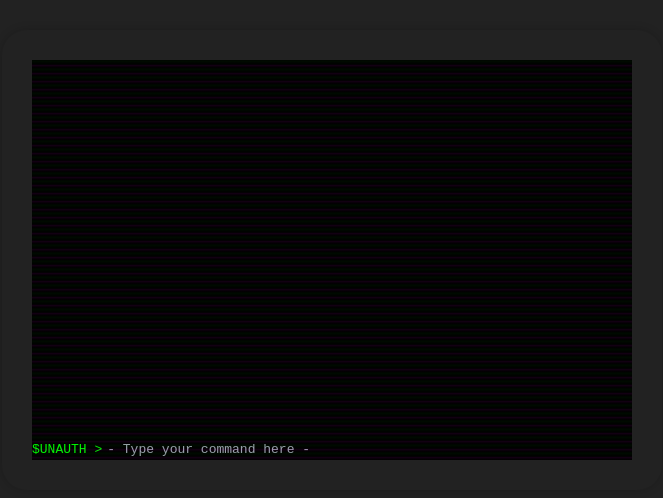
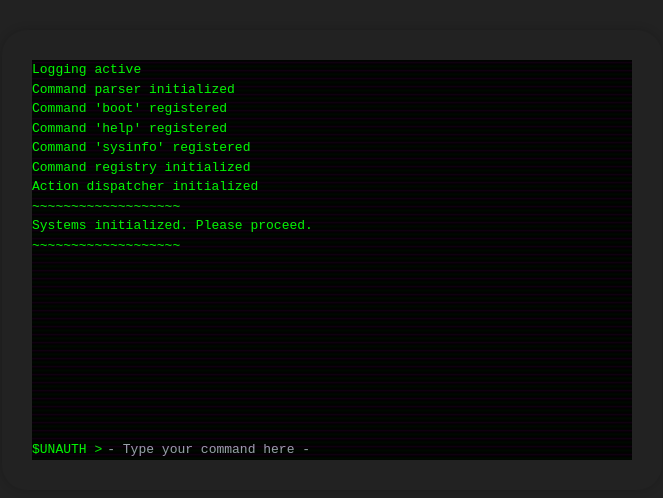
Before and after one commit to chomesy/terminalgame, a Next.js app: page / in a window 1280 px wide. Shown: the part 140-638 px from the top of the page, without its empty margins (308-971 px from the left). Built offline with nearby package versions, Linux system fonts and the light colour scheme.

Commit message:
improved intialization and event handling

```diff
--- a/src/app/game/commandHandlers/commandRegistry.ts
+++ b/src/app/game/commandHandlers/commandRegistry.ts
@@ -42,6 +42,11 @@ export class CommandRegistry {
 
     private registerCommand(command: Command): void {
         this.commands.set(command.name, command);
+        this.gameStateManager.getState().systemLog.addLog(`Command '${command.name}' registered`);
+    }
+
+    addChapterProgressCommands(): void {
+        this.addCommandsOnStateChange();
     }
 
     getCommand(commandName: string): Command | undefined {
--- a/src/app/game/eventSystem.ts
+++ b/src/app/game/eventSystem.ts
@@ -1,21 +1,35 @@
 // game/eventSystem.ts
 import { GameStateManager } from './state/gameStateManager';
+import { CommandRegistry } from './commandHandlers/commandRegistry';
 
 export class EventSystem {
     private gameStateManager: GameStateManager;
+    private commandRegistry: CommandRegistry;
 
-    constructor(gameStateManager: GameStateManager) {
+    constructor(gameStateManager: GameStateManager, commandRegistry: CommandRegistry) {
         this.gameStateManager = gameStateManager;
+        this.commandRegistry = commandRegistry;
     }
 
-    checkTriggers(): void {
+    checkAndExecuteTriggers(): boolean {
         const state = this.gameStateManager.getState();
+
         // Implement logic for events based on the game state
+        if (state.gameStateMeta.gameChapter === 0 && state.gameStateMeta.chapterProgress === 0) {
+            this.gameStateManager.getState().systemLog.addLog('~~~~~~~~~~~~~~~~');
+            this.gameStateManager.getState().systemLog.addLog('User Detected...');
+            this.gameStateManager.getState().systemLog.addLog(`User ${state.userInformation.username} located.`);
+            this.gameStateManager.getState().systemLog.addLog('~~~~~~~~~~~~~~~~');
+            this.gameStateManager.getState().gameStateMeta.chapterProgress = 1;
+            return true
+        }
 
-        // Initialization Trigger: Chapter 0, Chapter Progress 0
-        if (state.gameStateMeta.gameChapter === 0 && state.gameStateMeta.chapterProgress === 0) {
+        if (state.gameStateMeta.gameChapter === 0 && state.gameStateMeta.chapterProgress === 1) {
+            this.commandRegistry.addChapterProgressCommands();
+            this.gameStateManager.getState().gameStateMeta.chapterProgress = 2;
+            return true
+        }
 
-            // ...
-        }
+        return false
     }
 }
--- a/src/app/game/gameLoop.ts
+++ b/src/app/game/gameLoop.ts
@@ -1,37 +1,38 @@
 // game/gameLoop.ts
 import { GameStateManager } from './state/gameStateManager';
-import { InputHandler } from './inputHandler';
 import { CommandParser } from './commandParser';
 import { ActionDispatcher } from './commandHandlers/actionDispatcher';
-import { OutputRenderer } from './outputRenderer';
 import { EventSystem } from './eventSystem';
 import { CommandRegistry } from './commandHandlers/commandRegistry';
 import { StoryContent } from './storyContent';
 
 export class GameLoop {
     private gameStateManager: GameStateManager;
-    private inputHandler: InputHandler;
     private commandParser: CommandParser;
     private actionDispatcher: ActionDispatcher;
-    private outputRenderer: OutputRenderer;
     private eventSystem: EventSystem;
     private storyContent: StoryContent;
     private commandRegistry: CommandRegistry;
 
+
+
     constructor() {
         this.gameStateManager = new GameStateManager();
-        this.inputHandler = new InputHandler();
+        this.gameStateManager.getState().systemLog.addLog(`Logging active`);
         this.commandParser = new CommandParser();
+        this.gameStateManager.getState().systemLog.addLog(`Command parser initialized`);
         this.storyContent = new StoryContent();
         this.commandRegistry = new CommandRegistry(this.gameStateManager); // Command Registry needs the GameStateManager so it can update the state
+        this.gameStateManager.getState().systemLog.addLog(`Command registry initialized`);
         this.actionDispatcher = new ActionDispatcher(this.commandRegistry);
-        this.outputRenderer = new OutputRenderer();
-        this.eventSystem = new EventSystem(this.gameStateManager); // Event System needs the GameStateManager so it can update the state
+        this.gameStateManager.getState().systemLog.addLog(`Action dispatcher initialized`);
+        this.eventSystem = new EventSystem(this.gameStateManager, this.commandRegistry); // Event System needs the GameStateManager so it can update the state, and commandRegistry to add new commands
+        this.gameStateManager.getState().systemLog.addLog(`~~~~~~~~~~~~~~~~~~~`);
+        this.gameStateManager.getState().systemLog.addLog(`Systems initialized. Please proceed.`);
+        this.gameStateManager.getState().systemLog.addLog(`~~~~~~~~~~~~~~~~~~~`);
     }
 
     start(input: string): string[] {
-        // Prepare a response
-        let lines: string[] = [];
 
         // Parse the command
         const command = this.commandParser.parse(input);
@@ -39,20 +40,30 @@ export class GameLoop {
         // Capture folder location during execution
         const currentFolder = this.gameStateManager.getState().fileSystem.getCurrentDirectory();
 
+        // Add command to the log before executing
+        this.updateLog(`$${this.gameStateManager.getState().userInformation.username} (${currentFolder}) > ${input}`);
+
         // Execute the command and get a response
         const response = this.actionDispatcher.executeCommand(command);
 
-        // After executing the command, check if the state has changed
-        const currentState = this.gameStateManager.getState();
-        console.log('State after command execution:', currentState);
+        // Add response to the terminal output
+        this.updateLog(`${response}`);
 
         // Check if the command resulted in a state change
-        this.eventSystem.checkTriggers(); // Handle any triggers based on the new state
+        this.eventSystem.checkAndExecuteTriggers(); // Handle any triggers based on the new state
 
-        // Add command and response to the terminal output
-        lines = this.outputRenderer.render(lines, `$UNAUTH (${currentFolder}) > ${input}`);
-        lines = this.outputRenderer.render(lines, `${response}`);
+        return ["Null Return"];
+    }
 
-        return lines;
+    idleLoop(): void {
+        this.eventSystem.checkAndExecuteTriggers();
+    }
+
+    updateLog(logString: string): void {
+        this.gameStateManager.getState().systemLog.addLog(logString);
+    }
+
+    getLog(): string [] {
+        return this.gameStateManager.getState().systemLog.log
     }
 }
--- a/src/app/game/inputHandler.ts
+++ /dev/null
@@ -1,17 +0,0 @@
-// game/inputHandler.ts
-export class InputHandler {
-  handleInputChange(e: React.ChangeEvent<HTMLInputElement>, setInput: (input: string) => void): void {
-      setInput(e.target.value);
-  }
-
-  handleInputSubmit(e: React.FormEvent<HTMLFormElement>, input: string, processCommand: (command: string) => string | null): void {
-      e.preventDefault();
-      if (input.trim() === '') return;
-
-      const response = processCommand(input);
-      if (response) {
-          // Add the command and response to the output
-          // This can be handled by the Output Renderer
-      }
-  }
-}
--- a/src/app/game/outputRenderer.ts
+++ /dev/null
@@ -1,6 +0,0 @@
-// game/outputRenderer.ts
-export class OutputRenderer {
-  render(lines: string[], newLine: string): string[] {
-      return [...lines, newLine];
-  }
-}
--- a/src/app/game/state/gameState.ts
+++ b/src/app/game/state/gameState.ts
@@ -4,7 +4,10 @@ import { SystemInformation } from "./substates/systemInformation";
 import { NetworkInformation } from "./substates/networkInformation";
 import { SessionInformation } from "./substates/sessionInformation";
 import { HackingTools } from "./substates/hackingTools";
+import { SystemLog } from "./substates/systemLog";
+
 import { GameStateMeta } from "./gameStateMeta";
+
 
 /**
  * This class represents the entire game state.
@@ -20,6 +23,7 @@ export class GameState {
   networkInformation: NetworkInformation;
   sessionInformation: SessionInformation;
   hackingTools: HackingTools;
+  systemLog: SystemLog;
   gameStateMeta: GameStateMeta;
 
   constructor() { //TODO: create a global config that can instantiate all subclasses
@@ -29,6 +33,7 @@ export class GameState {
       this.networkInformation = new NetworkInformation();
       this.sessionInformation = new SessionInformation();
       this.hackingTools = new HackingTools();
+      this.systemLog = new SystemLog();
       this.gameStateMeta = new GameStateMeta();
   }
 
--- a/src/app/game/state/substates/systemLog.ts
+++ b/src/app/game/state/substates/systemLog.ts
@@ -1,6 +1,6 @@
 
 
-class SystemLog {
+export class SystemLog {
   log: string[] = [];
   constructor() {
     this.log = [];
--- a/src/app/game/state/substates/userInformation.ts
+++ b/src/app/game/state/substates/userInformation.ts
@@ -4,7 +4,7 @@ export class UserInformation {
   loggedIn: boolean;
 
   constructor() {
-      this.username = 'guest';
+      this.username = `UNKNOWN`;
       this.permissionLevel = 'guest';
       this.loggedIn = false;
   }
--- a/src/components/TerminalEmulator.tsx
+++ b/src/components/TerminalEmulator.tsx
@@ -6,7 +6,6 @@ import { useGameState } from '@/app/context/GameStateContext';
 const TerminalEmulator: React.FC = () => {
     const gameLoop = useGameState();
     const [input, setInput] = useState<string>('');
-    const [lines, setLines] = useState<string[]>([]);
     const endOfConsoleRef = useRef<HTMLDivElement | null>(null);
 
     // Scroll to the bottom whenever lines are updated
@@ -14,7 +13,7 @@ const TerminalEmulator: React.FC = () => {
         if (endOfConsoleRef.current) {
             endOfConsoleRef.current.scrollIntoView({ behavior: 'smooth' });
         }
-    }, [lines]);
+    }, [gameLoop.getLog().length]);
 
     const handleInputChange = (e: React.ChangeEvent<HTMLInputElement>) => {
         setInput(e.target.value);
@@ -26,7 +25,7 @@ const TerminalEmulator: React.FC = () => {
 
         // Process the input through the game loop
         const newLines = gameLoop.start(input);
-        setLines([...lines, ...newLines]);
+        //setLines([...lines, ...newLines]); // This tacks on new lines into the React state for the console output
 
         setInput(''); // Clear the input box
     };
@@ -34,7 +33,7 @@ const TerminalEmulator: React.FC = () => {
     return (
         <div style={{ height: '400px', width: '100%', backgroundColor: '#000', color: '#0f0', fontFamily: 'monospace' }}>
             <div style={{ height: '380px', overflowY: 'auto', scrollbarColor: '#0f0' }}>
-                {lines.map((line, index) => (
+                {gameLoop.getLog().map((line, index) => (
                     <pre key={index} style={{fontFamily: 'monospace'}}>{line}</pre> // Pre tags are used to preserve line breaks
                 ))}
                 {/* The ref is attached to this empty div at the end of the console */}
```
